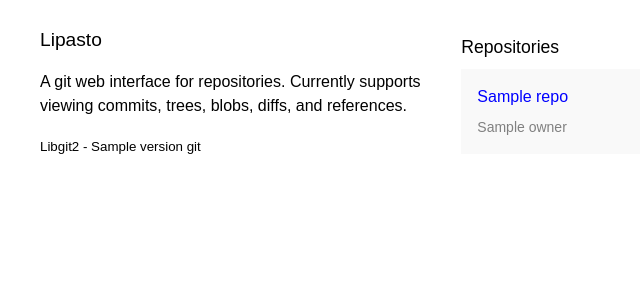
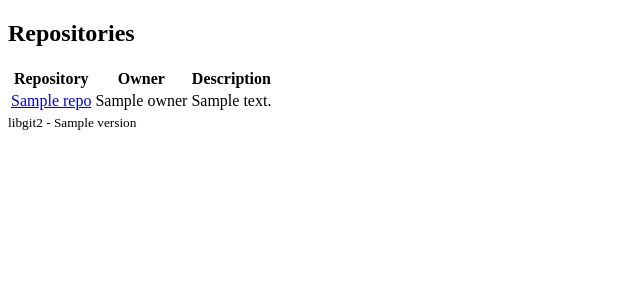
Before and after one commit to LukaHietala/lipasto, a Flask app: template templates/index.html in a window 1280 px wide. Shown: the top 300 px of the page, without its empty margins (0-640 px from the left). Run offline with Flask 3, Linux system fonts and the light colour scheme; the template is opened without the code that fills it: most values are stand-ins (such as "Sample title", 1, 10 or a date in 2020).

Commit message:
simplify index page and refactor repository stuff

```diff
--- a/app.py
+++ b/app.py
@@ -3,7 +3,7 @@ import subprocess
 from flask import Flask, render_template, request, abort
 from dotenv import load_dotenv
 
-from git.repo import get_bare_repos
+from git.repository import get_bare_repos
 from git.commit import get_commits, get_commit
 from git.ref import get_refs
 from git.tree import get_tree_items
--- a/static/styles.css
+++ b/static/styles.css
@@ -150,35 +150,3 @@ table.commits-table .message-col {
 .commit-message {
     margin: 1em 0;
 }
-
-/* index */
-.main-layout {
-    display: grid;
-    grid-template-columns: 1fr 2fr;
-    gap: 2em;
-}
-
-.repos-grid {
-    display: grid;
-    grid-template-columns: repeat(2, 1fr);
-    gap: 8px;
-}
-
-.repo-card {
-    padding: 16px;
-    background-color: #f9f9f9;
-}
-
-.repo-card h4 {
-    margin: 0 0 8px 0;
-}
-
-.repo-card h4 a {
-    font-weight: normal;
-}
-
-.repo-card p {
-    margin: 0;
-    color: gray;
-    font-size: 14px;
-}
--- a/templates/index.html
+++ b/templates/index.html
@@ -4,43 +4,45 @@
     <meta charset="UTF-8">
     <meta name="viewport" content="width=device-width, initial-scale=1.0">
     <title>Lipasto</title>
-    <link rel="stylesheet" href="{{ url_for('static', filename='styles.css') }}">
-    <style>
-        body {
-            max-width: 1200px;
-            margin: auto;
-            padding: 1em;
-        }
-    </style>
 </head>
 <body>
-    <div class="main-layout">
-        <div>
-            <h1>
-                Lipasto
-            </h1>
-            <p>
-                A git web interface for repositories. Currently supports viewing commits, trees, blobs, diffs, and references.
-            </p>
-            <small>
-                Libgit2 - {{ version }}  git
-            </small>
-        </div>
-        <div>
-            <h2>Repositories</h2>
-            <div class="repos-grid">
-                {% for repo in repos %}
-                    <div class="repo-card">
-                        <h4><a href="{{ url_for('repo_detail', repo_name=repo.name) }}">{{ repo.name }}</a></h4>
-                        {% if repo.owner %}
-                            <p>{{ repo.owner }}</p>
-                        {% else %}
-                            <p>-</p>
-                        {% endif %}
-                    </div>
-                {% endfor %}
-            </div>
-        </div>
-    </div>
+    <h2>Repositories</h2>
+    <table>
+        <thead>
+            <tr>
+                <th>Repository</th>
+                <th>Owner</th>
+                <th>Description</th>
+            </tr>
+        </thead>
+        <tbody>
+            {% for repo in repos %}
+            <tr>
+                <td>
+                    <a href="{{ url_for('repo_detail', repo_name=repo.name) }}">
+                        {{ repo.name }}
+                    </a>
+                </td>
+                <td>
+                    {% if repo.owner %}
+                    {{ repo.owner }}
+                    {% else %}
+                    -
+                    {% endif %}
+                </td>
+                <td>
+                    {% if repo.description %}
+                    {{ repo.description }}
+                    {% else %}
+                    -
+                    {% endif %}
+                </td>
+            </tr>
+            {% endfor %}
+        </tbody>
+    </table>
+    <small>
+        libgit2 - {{ version }}
+    </small>
 </body>
 </html>
```
Also changed, not shown: git/repo.py (deleted, +0 -34 lines), git/repository.py (added, +57 -0 lines), 1 other file.
